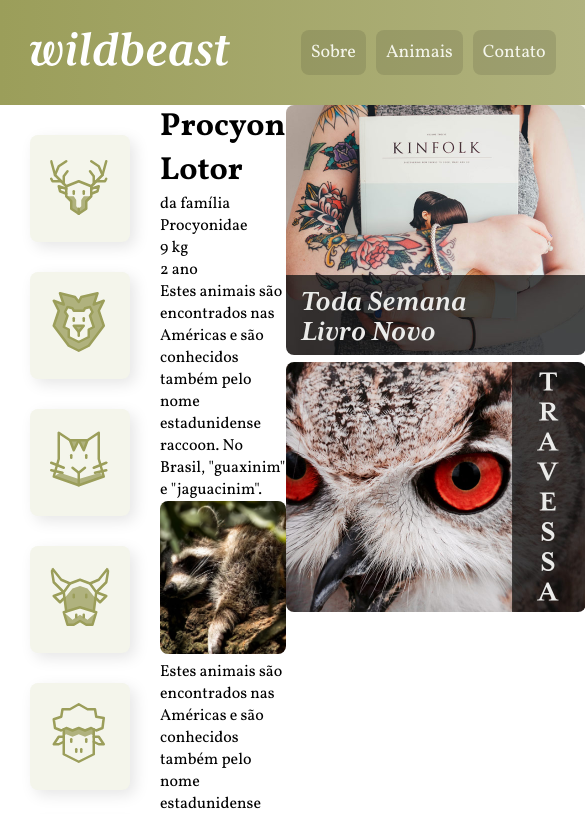
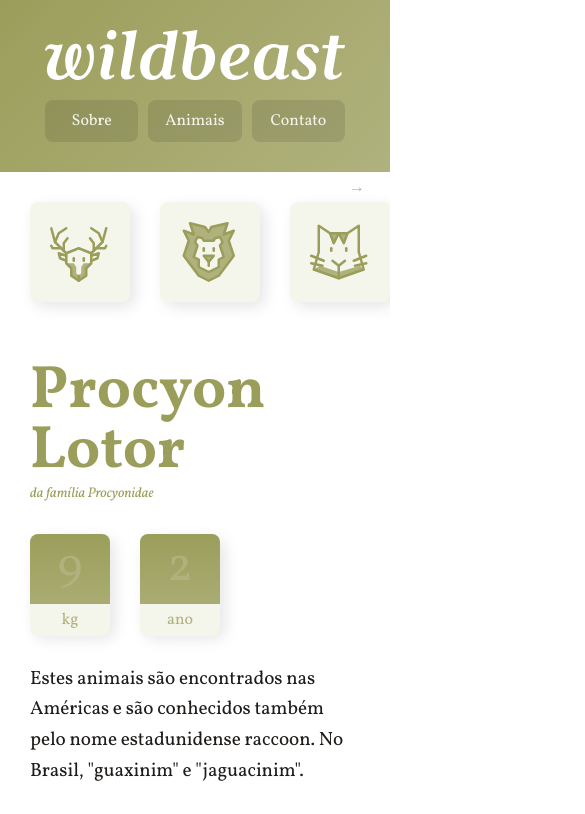
Before and after one commit to marcosvmg/wildbeast, a plain HTML site: page index.html in a window 390 px wide. Shown: the top 814 px of the page, 585 px wide, since content can reach past the window. Drawn offline with Linux system fonts and the light colour scheme.

Commit message:
wildbeast-complete

```diff
--- a/css/style.css
+++ b/css/style.css
@@ -17,7 +17,8 @@ a {
 }
 
 img {
-  max-width: 100%;
+  display: block;
+  width: 100%;
   border-radius: 8px;
 }
 
@@ -33,11 +34,35 @@ img {
   ;
 }
 
+@media (max-width: 1200px) {
+  .estrutura {
+    grid-template-areas:
+    "header header header"
+    "sidenav content content"
+    "sidenav anuncios anuncios"
+    "footer footer footer"
+    ;
+  }
+}
+
+@media (max-width: 760px) {
+  .estrutura {
+    grid-template-columns: 100%;
+    grid-template-areas:
+    "header"
+    "sidenav"
+    "content"
+    "anuncios"
+    "footer"
+    ;
+  }
+}
+
 /* Header */
 
 .header {
   grid-area: header;
-  background: linear-gradient(90deg, #9B9E5A , #B0B27E );
+  background: linear-gradient(135deg, #9B9E5A , #B0B27E );
   padding: 30px;
   display: grid;
   grid-template-columns: 1fr auto;
@@ -55,6 +80,7 @@ img {
 }
 
 .header nav a {
+  text-align: center;
 display: block;
 padding: 10px;
 color: #F4F5EB;
@@ -66,6 +92,20 @@ transition: .4s ease-out ;
 
 .header nav a:hover {
   background: rgba(0, 0, 0, .4);
+}
+
+@media (max-width: 760px) {
+  .header {
+    grid-template-columns: auto;
+    justify-content: center;
+  }
+  .logo {
+    margin-bottom: 20px;
+    max-width: inherit;
+  }
+  .header nav a {
+    font-size: 1rem;
+  }
 }
 
 /* Sidenav */
@@ -92,15 +132,214 @@ transition: .4s ease-out ;
   background: #B0B27E;
 }
 
+@keyframes seta {
+  from {
+    right: 30px;
+  }
+  to {
+    right: 25px;
+  }
+}
+
+@media (max-width: 760px) {
+  .sidenav {
+    position: relative;
+    overflow-x: auto;
+    -webkit-overflow-scrolling: touch;
+    -ms-overflow-style: -ms-autohiding-scrollbar;
+  }
+
+
+
+  .sidenav::after {
+    content: "→";
+    position: absolute;
+    top: 5px;
+    right: 30px;
+    color: rgba(0, 0, 0, 0.3);
+    animation: seta 1s ease-in 0s infinite alternate;
+  }
+
+  .sidenav ul {
+    display: flex;
+  }
+
+  .sidenav ul li {
+    flex: 1 0 60px;
+  }
+
+  .sidenav {
+    padding: 0 30px;
+  }
+
+  .sidenav li a {
+    margin: 30px 30px 30px 0;
+  }
+
+
+  .nav ul {
+    display: flex;
+  }
+  .nav ul li {
+    flex: 1 0 60px;
+  }
+
+}
+
+/* Content */
 
 .content {
   grid-area: content;
+  max-width: 900px;
+  margin: 0 auto;
+  padding: 30px;
+  display: grid;
+  grid-template-columns: 1fr 1fr;
+  gap: 30px;
 }
+
+.col-wide {
+  grid-column: 1 / -1;
+}
+
+.imagem1 {
+  grid-row: span 2;
+  align-self: end;
+}
+
+.imagem2 {
+  align-self: end;
+}
+
+@media (max-width: 600px) {
+  .content {
+    grid-template-columns: auto;
+  }
+
+}
+
+/* Estilos Content */
+
+p {
+  font-size: 1.2rem;
+  line-height: 1.6;
+  letter-spacing: -0.005rem;
+  color: #1F1C1A;
+}
+
+.informacoes p + p{
+  margin-top: 30px;
+}
+
+/* Título */
+
+.titulo {
+  color: #9B9E5A;
+}
+
+.titulo h1 {
+  font-size: 3.75rem;
+  line-height: 1;
+  font-weight: 700;
+}
+
+.titulo span {
+  font-size: 0.875rem;
+  font-style: italic;
+}
+
+/* Características */
+
+.caracteristicas {
+  display: flex;
+  gap: 30px;
+  align-items: flex-start;
+
+}
+
+.caracteristicas > div {
+  width: 80px;
+  text-align: center;
+  background: linear-gradient( #9B9E5A , #B0B27E );
+  border-radius: 8px;
+  box-shadow: 5px 5px 15px 0px rgba(0 , 0, 0, 0.1);
+  position: relative;
+}
+
+.caracteristicas span {
+  display: block;
+  color: #B0B27E;
+}
+
+.numero {
+  font-size: 3rem;
+  line-height: 1;
+  margin: 10px auto;
+}
+
+.rotulo {
+  background: #F4F5EB;
+  border-radius: 0 0 8px 8px;
+  padding: 5px 0;
+  position: relative;
+  top: 2px;
+}
+
+.destaque {
+  font-size: 0.875rem;
+  color: #9B9E5A;
+  max-width: 16rem;
+}
+
+.citacao, .atributos {
+  padding: 30px;
+  border-radius: 8px;
+  box-shadow: 5px 5px 15px 0px rgba(0 , 0, 0, 0.1);
+  background: linear-gradient(135deg, #9B9E5A , #B0B27E );
+  align-self: start;
+}
+
+.citacao p {
+  font-size: 1.5rem;
+  font-style: italic;
+  text-align: center;
+  color: #F4F5EB;
+  max-width: 500px;
+  margin: 0 auto;
+}
+
+.atributos li {
+  color: #F4F5EB;
+  font-family: 'Courier New', Courier, monospace;
+  font-size: 1.125rem;
+  padding: 15px;
+}
+
+.atributos li + li {
+  border-top: 2px solid #B0B27E;
+}
+
+/* Anúncios */
 
 .anuncios {
   grid-area: anuncios;
+  background: #fff;
+  display: grid;
+  align-content: start;
+  padding: 30px;
+  gap: 30px;
+  grid-template-columns: repeat(auto-fit, min(150px, 1fr));
 }
+
+/* Footer */
 
 .footer {
   grid-area: footer;
+  background: linear-gradient(135deg, #9B9E5A , #B0B27E );
 }
+
+.footer p {
+  text-align: center;
+  color: #F4F5EB;
+  padding: 30px;
+}
--- a/index.html
+++ b/index.html
@@ -17,7 +17,7 @@
   <div class="estrutura">
     <header class="header" aria-label="Barra de Navegação">
       <a href="#" class="logo"><img src="./img/wildbeast.svg" alt="Logo"></a>
-      <nav>
+      <nav class="nav">
         <ul>
           <li><a href="#">Sobre</a></li>
           <li><a href="#">Animais</a></li>
@@ -37,7 +37,7 @@
       </ul>
     </nav>
     <main class="content" aria-label="Primária">
-      <div class="titulo">
+      <div class="titulo ">
         <h1>Procyon Lotor</h1>
         <span>da família Procyonidae</span>
       </div>
@@ -53,19 +53,19 @@
         </div>
       </div>
 
-      <p>Estes animais são encontrados nas Américas e são conhecidos também pelo nome estadunidense raccoon. No Brasil, "guaxinim" e "jaguacinim".</p>
+      <p class="col-wide">Estes animais são encontrados nas Américas e são conhecidos também pelo nome estadunidense raccoon. No Brasil, "guaxinim" e "jaguacinim".</p>
 
-      <img src="./img/raccoon1.jpg" alt="Guaxinim dormindo">
+      <img class="imagem1" src="./img/raccoon1.jpg" alt="Guaxinim dormindo">
 
-      <p>Estes animais são encontrados nas Américas e são conhecidos também pelo nome estadunidense raccoon.</p>
+      <p class="destaque">Estes animais são encontrados nas Américas e são conhecidos também pelo nome estadunidense raccoon.</p>
 
-      <img src="./img/raccoon2.jpg" alt="Guaxinins observando">
+      <img class="imagem2" src="./img/raccoon2.jpg" alt="Guaxinins observando">
 
       <p>Ele tem pelo longo e uma cauda espessa, com anéis castanhos e pretos. No dorso e dos lados, sua cor é marrom-acinzentado e o abdômen é cinza-claro. As manchas pretas em suas "bochechas", que se estendem entre os olhos e através da testa em uma listra vertical, também são típicas.</p>
 
       <p>Estes podem até se reconhecer durante a noite por meio dessa "máscara" facial. Os guaxinins podem medir entre 75 e 100 centímetros, por vezes têm muita fúria quantos aos outros animais e até mesmo aos seres humanos, principalmente se houver ameaça em relação aos seus alimentos.</p>
 
-      <blockquotec class="citacao">
+      <blockquotec class="citacao col-wide">
         <p>"Assim como guaxinins se reconhecem por máscaras, os humanos se escondem por elas."</p>
       </blockquotec>
 
@@ -83,7 +83,7 @@
         <p>Estes animais são encontrados nas Américas e são conhecidos também pelo nome estadunidense raccoon. No Brasil, "guaxinim" e "jaguacinim".</p>
       </div>
 
-      <img src="./img/raccoon3.jpg" alt="Guaxinim atrás de grades">
+      <img class="col-wide" src="./img/raccoon3.jpg" alt="Guaxinim atrás de grades">
     </main>
 
     <aside class="anuncios">
```
